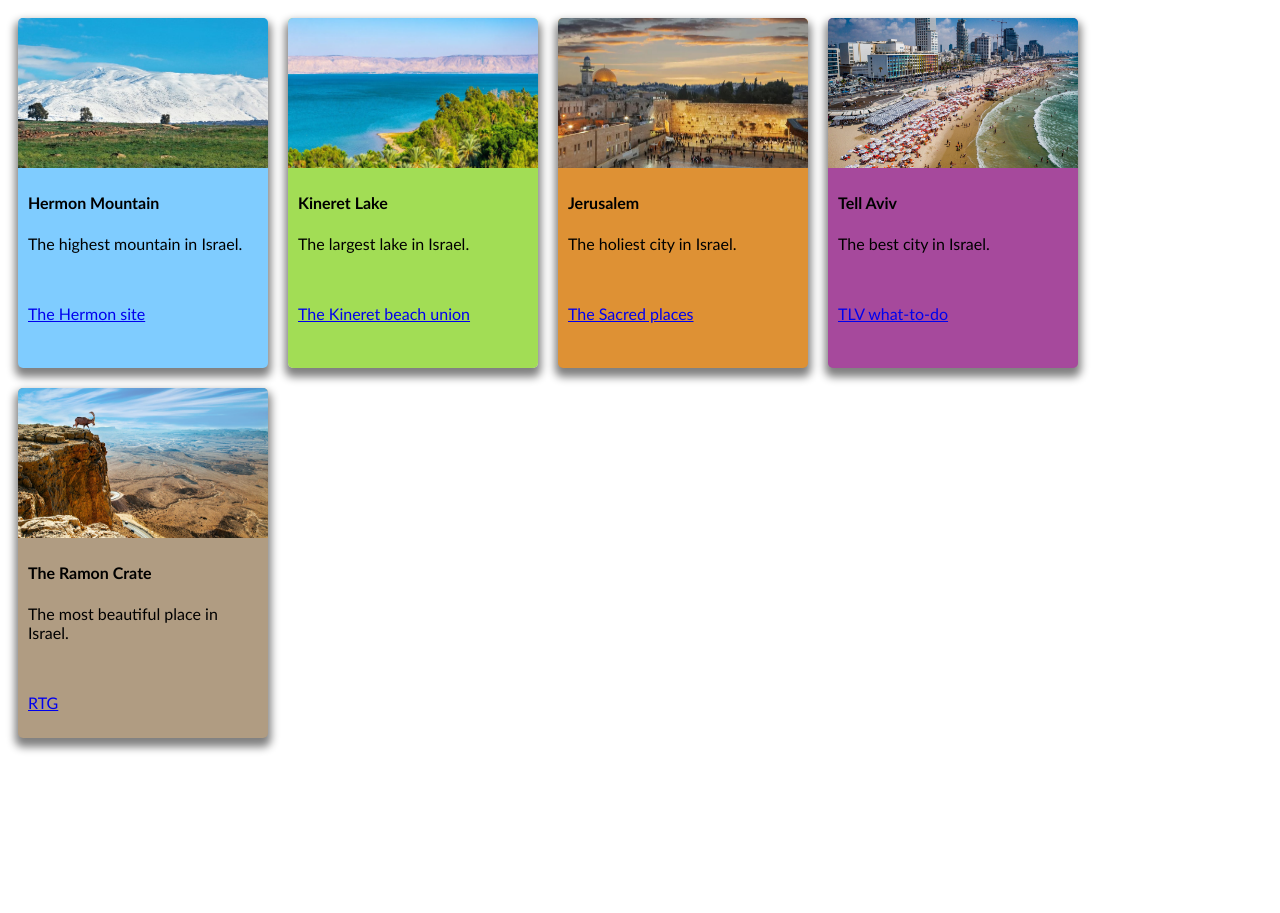
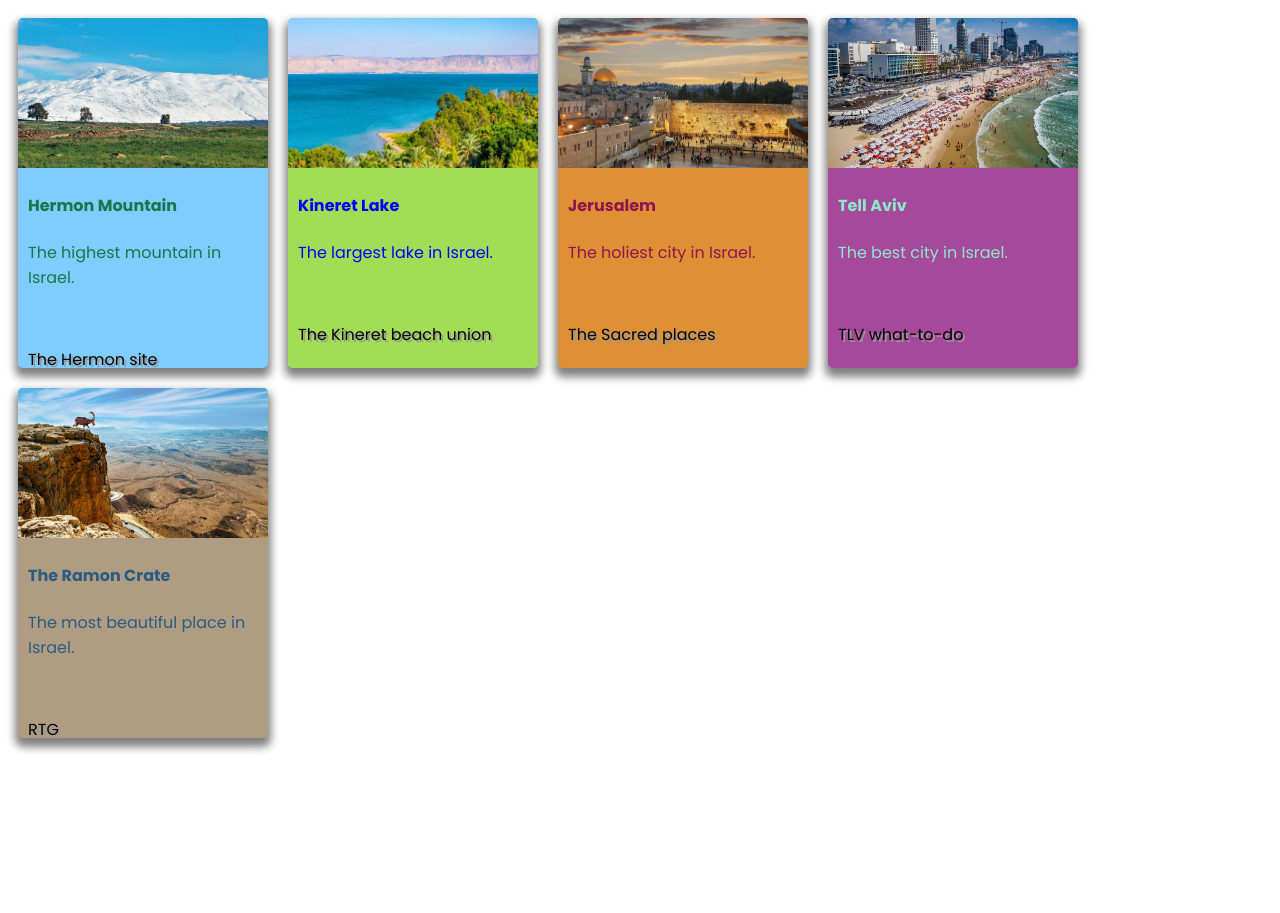
Before and after one commit to developer1087/FE-exercises-, a plain HTML site: page html css/day-3/ex-5.3/index.html in a window 1280 px wide. Before the commit the page ends 800 px from the top, so only its background shows below. Drawn offline with Linux system fonts and the light colour scheme.

Commit message:
5.3 ex commit1

```diff
--- a/html css/day-3/ex-5.3/index.html
+++ b/html css/day-3/ex-5.3/index.html
@@ -29,23 +29,41 @@ img {
 
 .container {
   padding: 0px 10px;
-  font-family: 'Gill Sans', 'Gill Sans MT', Calibri, 'Trebuchet MS', sans-serif;
+  font-family: 'poppins';
+  display: block;
+  height: 100%;
+}
+
+a {
+  display: flex;
+  align-self: flex-end;
+  color: rgb(7, 4, 0);
+  text-decoration: none;
+  text-shadow: 2px 2px #999;
+}
+
+#hermon {
+  color: rgb(25, 117, 74);
 }
 
 #kineret {
   background-color: rgba(124, 207, 16, 0.708);
+  color: blue;
 }
 
 #jerusalem {
   background-color: rgb(222, 145, 52);
+  color: rgb(145, 19, 82);
 }
 
 #tlv {
   background-color: rgb(166, 73, 156);
+  color: rgb(140, 232, 201);
 }
 
 #ramon {
   background-color: rgb(176, 156, 130);
+  color: rgb(42, 91, 131);
 }
   </style>
 </head>
```
